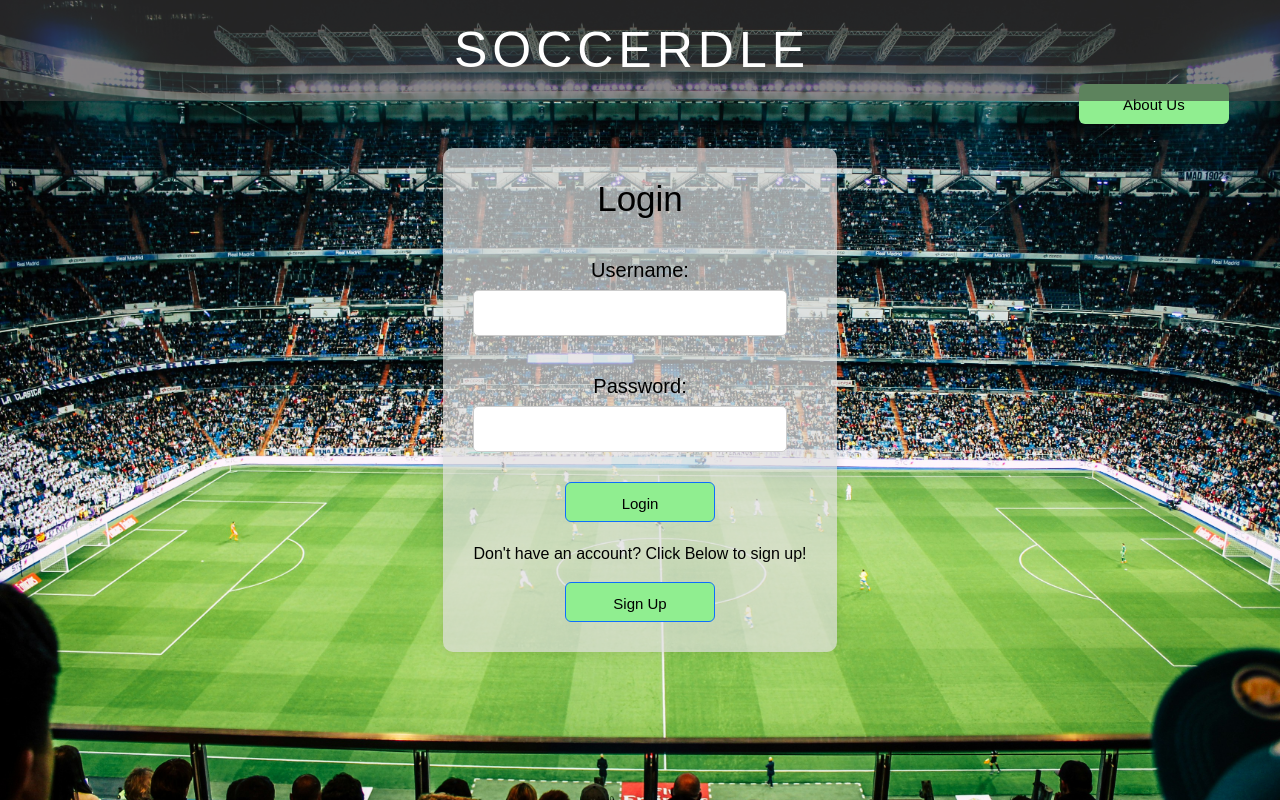
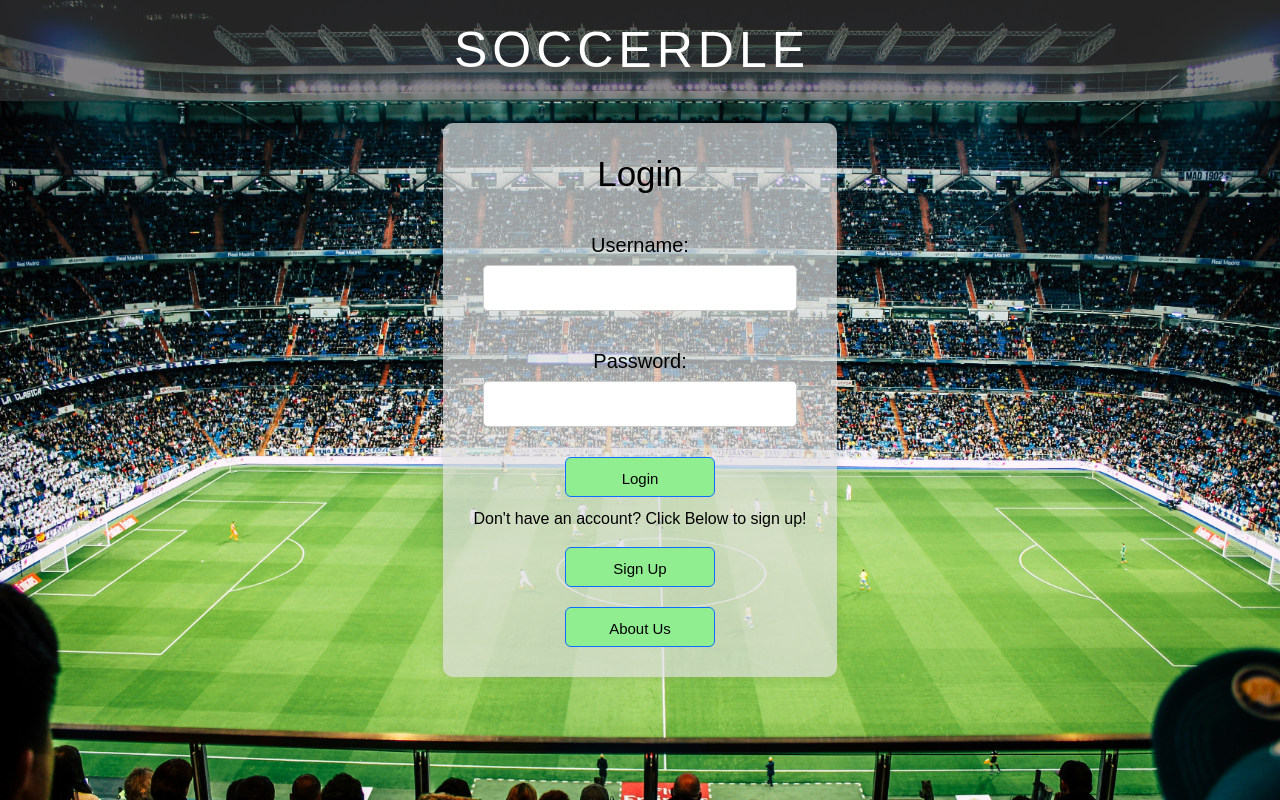
Before and after one commit to hussen2003/soccer-guesser-MERN, a React (Create React App) app in the folder frontend/: page / in a window 1280 px wide. Built offline with nearby package versions, Linux system fonts and the light colour scheme.

Commit message:
Frontend design changes (scrollability+buttons)

```diff
--- a/frontend/src/components/header/Header.js
+++ b/frontend/src/components/header/Header.js
@@ -27,6 +27,7 @@ const Header = () => {
 
   <Navbar expand="lg" fixed="top">
       <Navbar.Brand>
+        {/* still need to add the logic for clicking the navbar (if signed in, take to landing on click. otherwise, take to login on click) */}
         <Nav.Link href="/">SOCCERDLE</Nav.Link>
       </Navbar.Brand>
   </Navbar>
--- a/frontend/src/components/login/Login.js
+++ b/frontend/src/components/login/Login.js
@@ -2,6 +2,7 @@ import React, { useState } from 'react';
 import Button from 'react-bootstrap/Button';
 import axios from 'axios';
 import './login.css';
+import Nav from'react-bootstrap/Nav';
 
 function Login() {
   const signup = (event) => {
@@ -52,12 +53,8 @@ function Login() {
   };
 
   return (
+    <div>
     <div className='login-container'>
-      <Button onClick = {aboutus}
-    onMouseEnter={(e) => e.target.style.backgroundColor = '#4CAF50'}
-    onMouseLeave={(e) => e.target.style.backgroundColor = '#90ee90'}
-    style={{ position: 'fixed', top: '10.5vh', right: '4vw', padding: '10px 20px', backgroundColor: '#90ee90', color: 'rgb(0, 0, 0)', fontSize: '15px', width: '150px', height: '40px', transition: 'background-color 0.3s', border: 'none'}}
-    >About Us</Button>
       <h2>Login</h2>
       <form onSubmit={doLogin}>
         <div className="form-group"> {/* Added a class for consistency */}
@@ -114,7 +111,48 @@ function Login() {
           Sign Up
         </Button>
       </form>
+      <div style={{ margin: '20px 0' }}></div> { }
+      <Button
+          type="submit"
+          variant="outline-primary"
+          onClick={aboutus}
+          style={{
+            padding: '10px 20px',
+            backgroundColor: '#90ee90',
+            color: 'rgb(0, 0, 0)',
+            fontSize: '15px',
+            cursor: 'pointer',
+            width: '150px',
+            height: '40px',
+            transition: 'background-color 0.3s',
+          }}
+          onMouseEnter={(e) => e.target.style.backgroundColor = '#4CAF50'}
+          onMouseLeave={(e) => e.target.style.backgroundColor = '#90ee90'}>
+          About Us
+        </Button>
+
+
+      {/* <Nav variant="underline">
+        <Nav.Item>
+          <Nav.Link href="/AboutPage">About Us</Nav.Link>
+        </Nav.Item>
+      </Nav> */}
+      {/* <button class="shrink-border">About Us</button> */}
+      {/* <a href="/AboutPage"
+  //  onMouseEnter={(e) => e.target.style.textDecoration = 'underline'}
+  //  onMouseLeave={(e) => e.target.style.textDecoration = 'none'}
+   //</div>style={{ textDecoration: 'none', color: 'inherit', fontSize: '15px', transition: 'text-decoration 0.3s', }}>About Us</a>
+   ></a> */}
+
+{/* <a href="/AboutPage" class="btn">
+        <svg width="130px" height="45px" viewBox="0 0 180 60" class="border">
+          <polyline points="179,1 179,59 1,59 1,1 179,1" class="bg-line" />
+          <polyline points="179,1 179,59 1,59 1,1 179,1" class="hl-line" />
+        </svg>
+        <span>About Us</span>
+      </a> */}
     </div>
+  </div>
   );
 };
 
--- a/frontend/src/components/login/login.css
+++ b/frontend/src/components/login/login.css
@@ -30,7 +30,7 @@ body {
   }
 
   .login-container form > div{
-    display: flex;
+    display:block;
     flex-direction: column;
     margin-bottom: 15px;
   }
@@ -57,3 +57,41 @@ body {
   .login-container button:hover {
     background-color: #088f16;
   }
+/*
+  .btn {
+    width: 150px;
+    height: 45px;
+    cursor: pointer;
+    background: transparent;
+    border: 1px solid #91C9FF;
+    outline: none;
+    transition: 1s ease-in-out;
+  }
+
+  svg {
+    position: relative;
+    left: 0;
+    top: 0;
+    fill: none;
+    stroke: #fff;
+    stroke-dasharray: 150 480;
+    stroke-dashoffset: 150;
+    transition: 1s ease-in-out;
+  }
+
+  .btn:hover {
+    transition: 1s ease-in-out;
+    background: #4F95DA;
+  }
+
+  .btn:hover svg {
+    stroke-dashoffset: -480;
+  }
+
+  .btn span {
+    color: rgb(0, 0, 0);
+    font-size: 15px;
+    font-weight: 100;
+  }
+
+   */
--- a/frontend/src/pages/AboutPage.js
+++ b/frontend/src/pages/AboutPage.js
@@ -1,5 +1,7 @@
 import React from 'react';
 import './aboutpage.css'; // Importing CSS for styling
+import Navbar from 'react-bootstrap/Navbar';
+import Nav from'react-bootstrap/Nav';
 
 function AboutPage() {
     const teamMembers = [
@@ -38,8 +40,14 @@ function AboutPage() {
 
     return (
         <div>
+            <Navbar expand="lg" fixed="top">
+                    <Navbar.Brand>
+                        {/* still need to add the logic for clicking the navbar (if signed in, take to landing on click. otherwise, take to login on click) */}
+                        About Us
+                    </Navbar.Brand>
+                </Navbar>
+            <div style={{ margin: '300px 0' }}></div> { }
             <div className='about-page'>
-                <h1 class="about-title">About Us</h1>
                 <div className="team-members">
                     {teamMembers.map((member, index) => (
                         <div key={index} className="member" onClick={() => redirectToLinkedIn(member.linkedin)} onMouseEnter={handleMouseEnter1} onMouseLeave={handleMouseLeave1}>
--- a/frontend/src/pages/aboutpage.css
+++ b/frontend/src/pages/aboutpage.css
@@ -1,19 +1,24 @@
 .about-page {
     margin: 50px auto;
     text-align: center;
-    position:fixed;
-    top: 0;
-    left: 0;
-    right: 0;
+    position:relative;
     width: 75%;
     background-color: transparent;
 }
 
 .team-members {
-    display: flex;
-    flex-wrap: wrap;
+    display:flex;
+    width: relative;
+    flex-wrap:wrap;
     justify-content: center;
 }
+
+.navbar {
+    position:top;
+    top: 0;
+    width: 100%;
+    background-color: rgba(61, 61, 61, 0.6); /* Adjust the alpha value (0.5) for the desired transparency */
+  }
 
 .member {
     margin: 20px;
@@ -25,6 +30,7 @@
 
 .about-title{
     text-align: center;
+    position:static;
     margin-bottom: 15px;
     font-size: 45px;
     letter-spacing: 0.1em;
```
